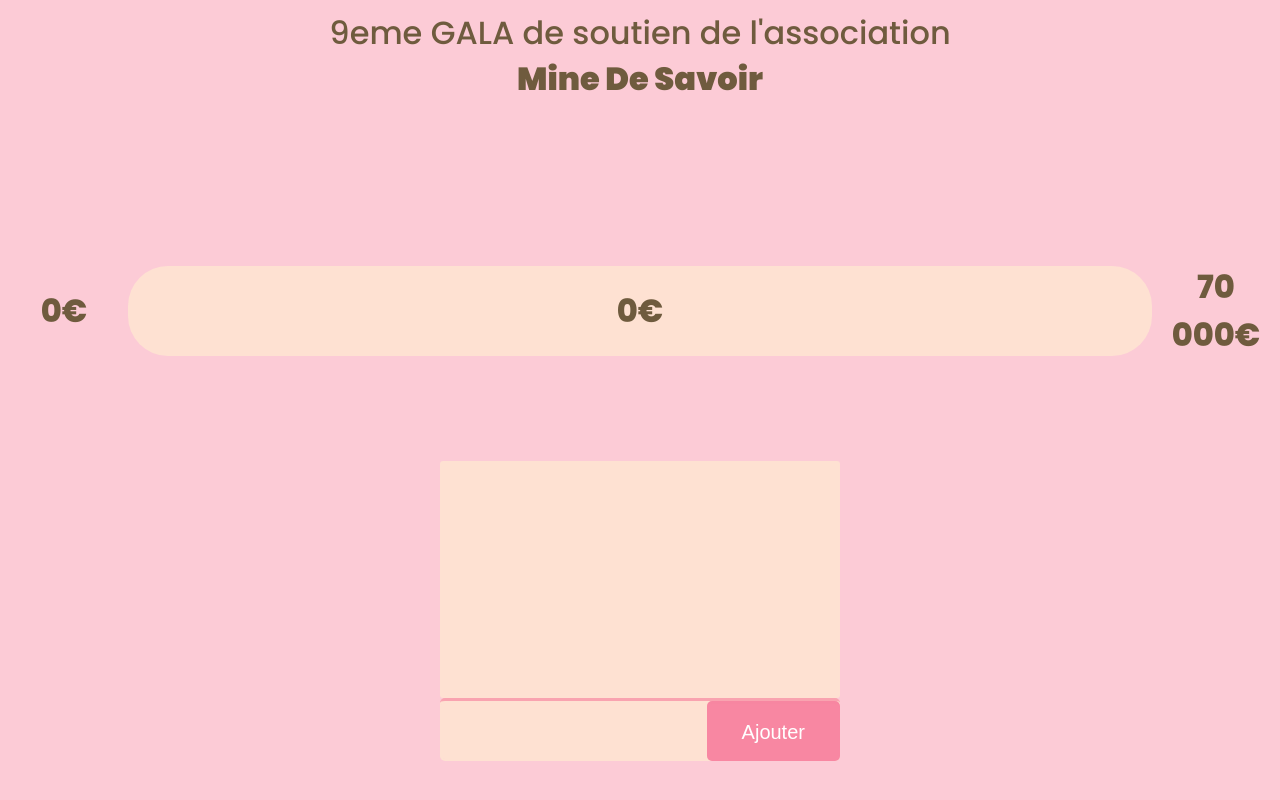
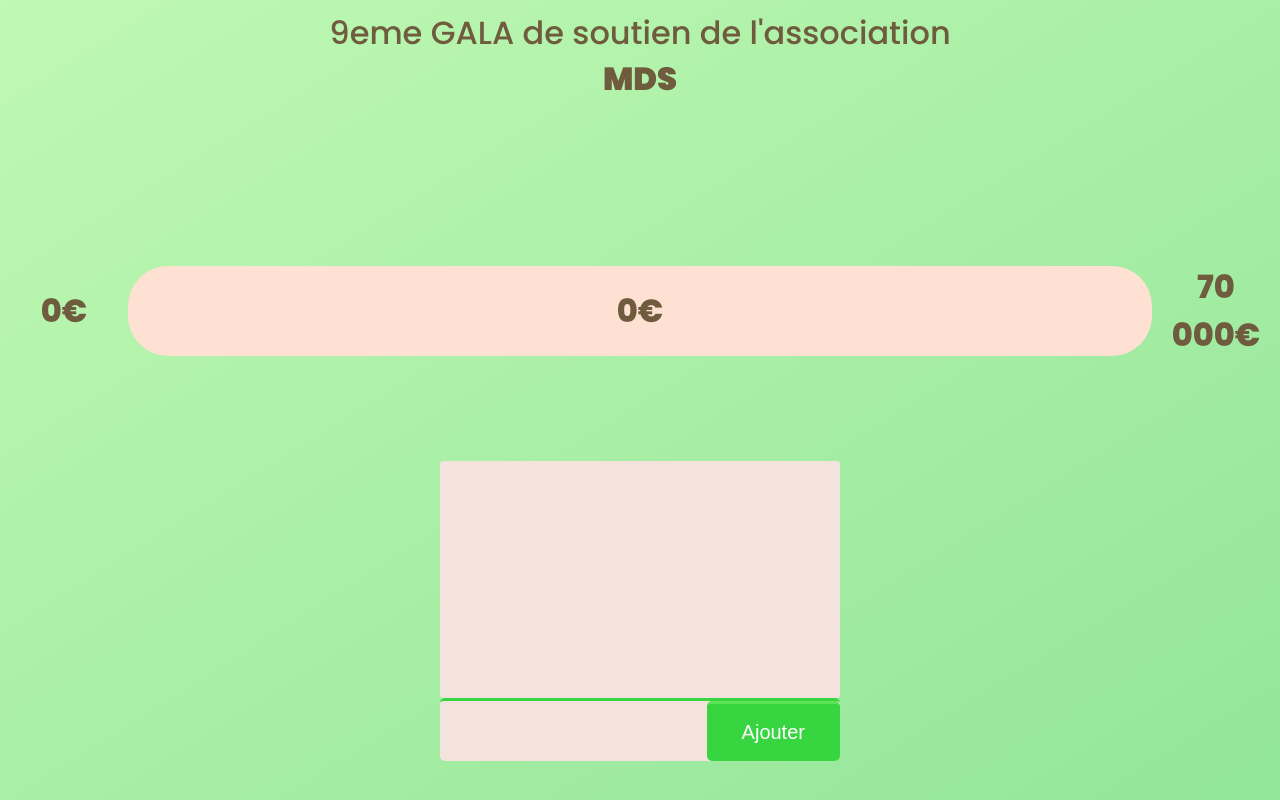
Before and after one commit to YacineOurt/mds_goal_donation, a Vue app: page / in a window 1280 px wide. Built offline with nearby package versions, Linux system fonts and the light colour scheme.

Commit message:
[+] : change color

```diff
--- a/src/App.vue
+++ b/src/App.vue
@@ -2,12 +2,12 @@
   <div class="main-container">
     <div>
       <h1 class="title" :style="{fontWeight: '450'}">9eme GALA de soutien de l'association</h1>
-      <h1 class="title" :style="{fontWeight: '900'}">Mine De Savoir</h1>
+      <h1 class="title" :style="{fontWeight: '900'}">MDS</h1>
     </div>
     <div class="jauge-container">
       <div class="number-container"><h1 class="number">0€</h1></div>
       <div class="jauge-max" :style="{
-          background: `linear-gradient(to right, #F887A2 ${pourcentageJauge}, #FEE1D2 ${pourcentageJauge})`
+          background: `linear-gradient(to right,  #37d540 ${pourcentageJauge}, #FEE1D2 ${pourcentageJauge})`
         }">
         <h1 class="number">{{ totalDon }}€</h1>
       </div>
@@ -62,7 +62,7 @@
   display: flex;
   flex-direction: column;
   height: 100vh;
-  background-color: #f887a16e;
+  background-image: linear-gradient(to bottom right, rgba(130, 242, 105, 0.504), rgba(10, 197, 26, 0.442));
 }
 
 .title {
--- a/src/components/HistoricDon.vue
+++ b/src/components/HistoricDon.vue
@@ -52,7 +52,7 @@
     border-radius: 3px;
     padding: 10px;
     overflow: hidden;
-    background-color: #FEE1D2;
+    background-color: #f3e3dc;
   }
 
   .don {
@@ -69,11 +69,11 @@
     display: flex;
     align-items: center;
     justify-content: space-between;
-    background-color: #FEE1D2;
+    background-color: #f3e3dc;
     border-radius: 5px;
     height: 20%;
     widows: 100%;
-    border-top: 3px solid  #f887a1ad;
+    border-top: 3px solid  #37d540;
   }
 
   .nouveau-don input[type="number"] {
@@ -87,19 +87,19 @@
     -moz-appearance: textfield;
     font-size: 20px;
     text-align: center;
-    background-color: #FEE1D2;
+    background-color: #f3e3dc;
   }
 
   .nouveau-don button {
     height: 100%;
     width: 40%;
-    background-color: #F887A2;
+    background-color: #37d540;
     color: white;
     border: none;
     border-radius: 5px;
     cursor: pointer;
     font-size: 20px;
-    border-top: 3px solid  #f887a1ad;
+    border-top: 3px solid  rgba(130, 242, 105, 0.504);
 
   }
   custom {
```
